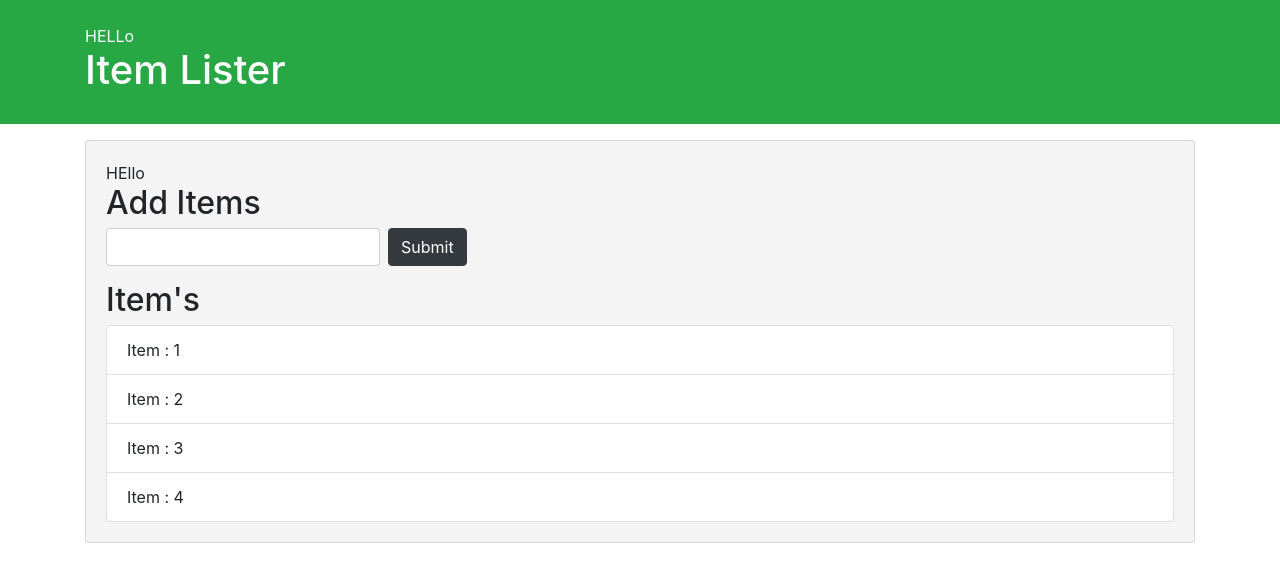
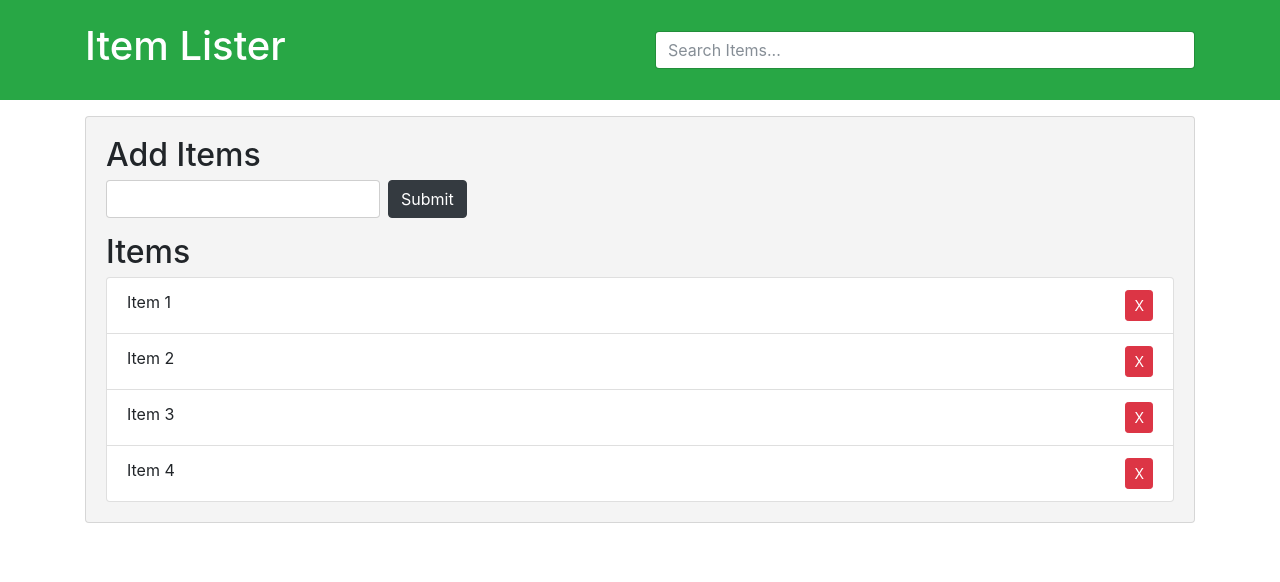
Before and after one commit to FerozShaik96/DomManipulation, a plain HTML site: page Dom-Basics/domBasic.html in a window 1280 px wide. Drawn offline with nearby package versions, Linux system fonts and the light colour scheme.

Commit message:
added New Remove Buttons

```diff
--- a/Dom-Basics/domBasic.html
+++ b/Dom-Basics/domBasic.html
@@ -1,4 +1,4 @@
-<!DOCTYPE html>
+<!-- <!DOCTYPE html>
 <html lang="en">
   <head>
     <meta charset="UTF-8" />
@@ -40,4 +40,67 @@
       DomBasics
     </script>
   </body>
+</html> -->
+<!DOCTYPE html>
+<html lang="en">
+  <head>
+    <meta charset="UTF-8" />
+    <meta http-equiv="X-UA-Compatible" content="IE=edge" />
+    <meta name="viewport" content="width=device-width, initial-scale=1.0" />
+    <link
+      rel="stylesheet"
+      href="https://maxcdn.bootstrapcdn.com/bootstrap/4.0.0-beta/css/bootstrap.min.css"
+      integrity="sha384-/Y6pD6FV/Vv2HJnA6t+vslU6fwYXjCFtcEpHbNJ0lyAFsXTsjBbfaDjzALeQsN6M"
+      crossorigin="anonymous"
+    />
+    <title>Document</title>
+  </head>
+  <body>
+    <header id="main-header" class="bg-success text-white p-4 mb-3">
+      <div class="container">
+        <div class="row">
+          <div class="col-md-6">
+            <h1 id="header-title">Item Lister</h1>
+          </div>
+          <div class="col-md-6 align-self-center">
+            <input
+              type="text"
+              class="form-control"
+              id="filter"
+              placeholder="Search Items..."
+            />
+          </div>
+        </div>
+      </div>
+    </header>
+    <div class="container">
+      <div id="main" class="card card-body">
+        <h2 class="title">Add Items</h2>
+        <form id="addForm" class="form-inline mb-3">
+          <input type="text" class="form-control mr-2" id="item" />
+          <input type="submit" class="btn btn-dark" value="Submit" />
+        </form>
+        <h2 class="title">Items</h2>
+        <ul id="items" class="list-group">
+          <li class="list-group-item">
+            Item 1
+            <button class="btn btn-danger btn-sm float-right delete">X</button>
+          </li>
+          <li class="list-group-item">
+            Item 2
+            <button class="btn btn-danger btn-sm float-right delete">X</button>
+          </li>
+          <li class="list-group-item">
+            Item 3
+            <button class="btn btn-danger btn-sm float-right delete">X</button>
+          </li>
+          <li class="list-group-item">
+            Item 4
+            <button class="btn btn-danger btn-sm float-right delete">X</button>
+          </li>
+        </ul>
+      </div>
+    </div>
+    <script src="/Dom-Basics/DomBasic.js"></script>
+  </body>
 </html>
```
